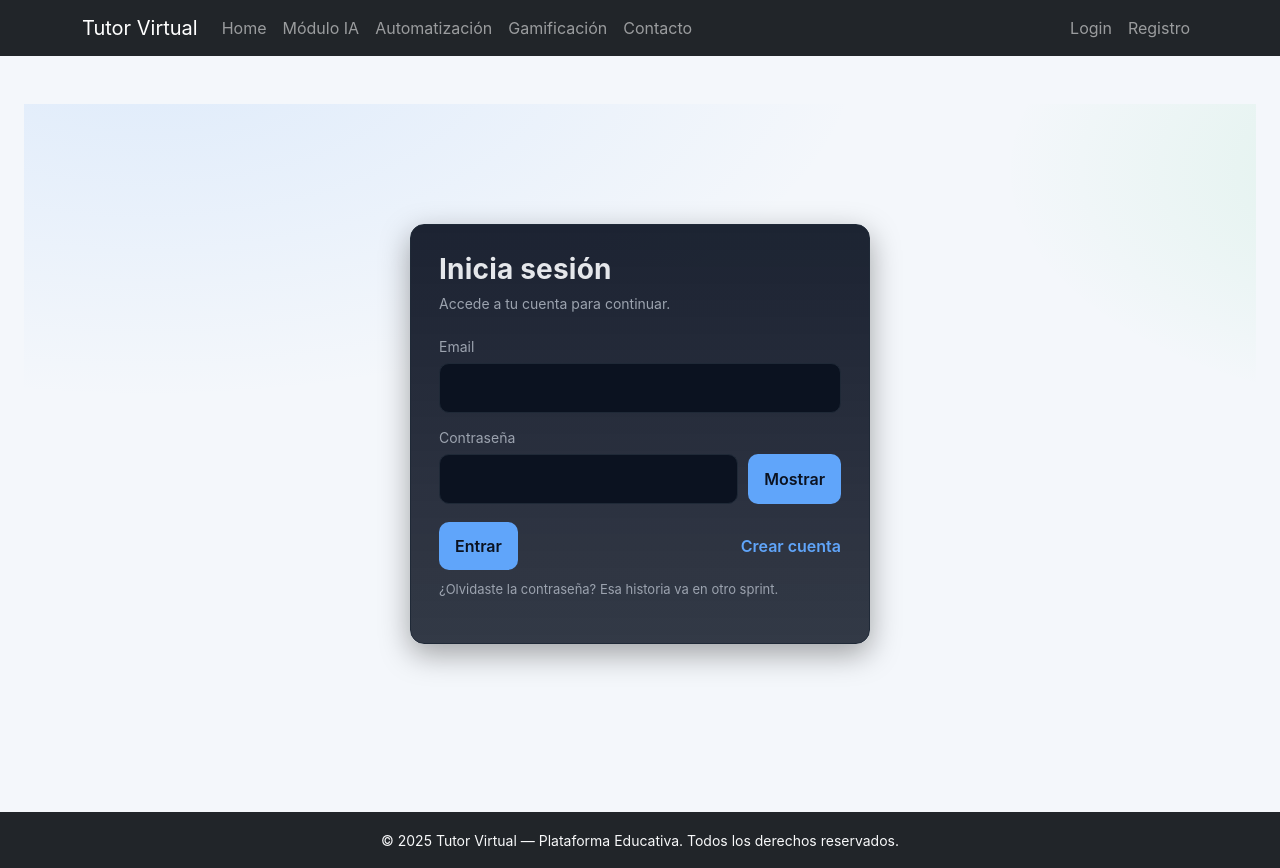
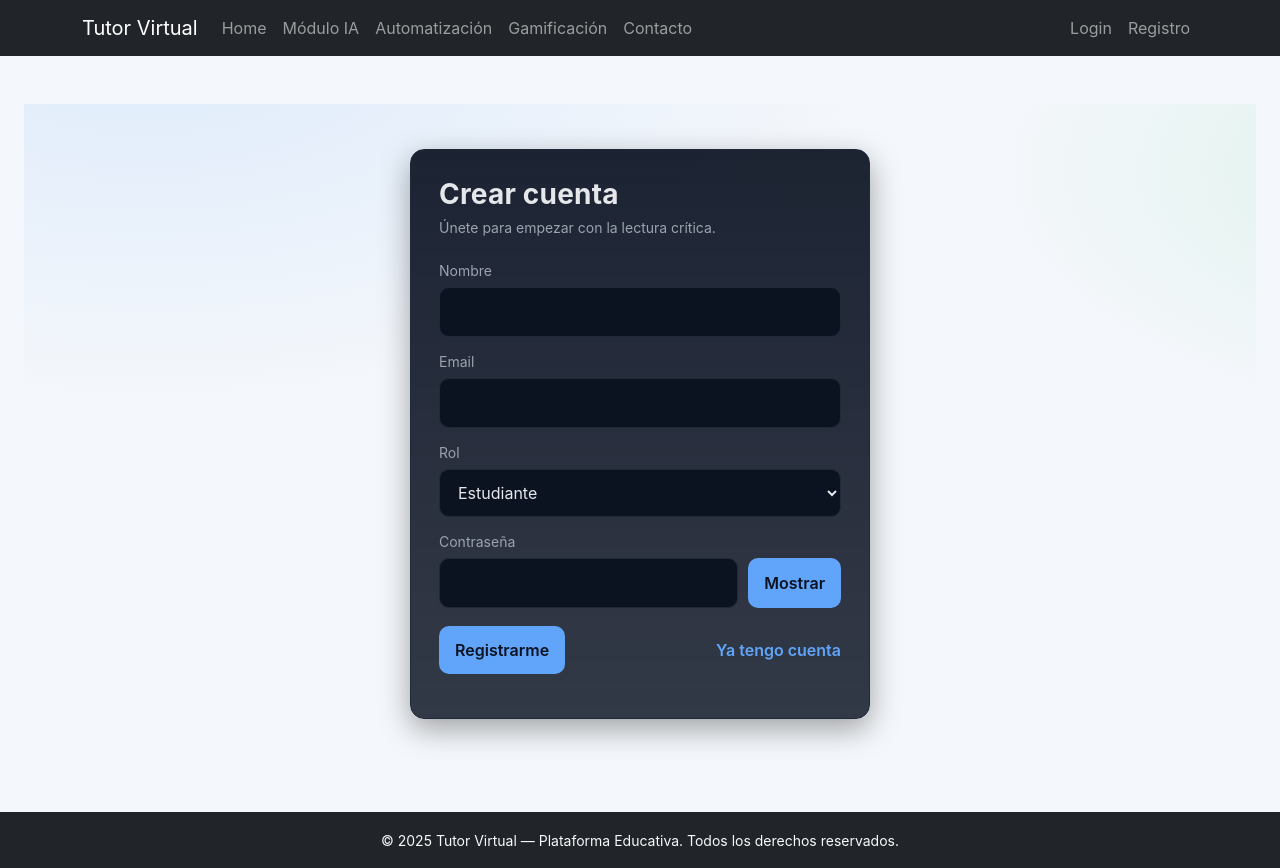
Before and after one commit to kenyiYR/TUTOR-VIRTUAL-DE-LECTURA-CR-TICA, a React (Vite) app: page /register in a window 1280 px wide. Built offline with nearby package versions, Linux system fonts and the light colour scheme.

Commit message:
fix(hu1-ui): pantalla de Registro correcta, layout de auth y estilos; enlace/handler de logout

```diff
--- a/src/frontend/pages/Login/Register.jsx
+++ b/src/frontend/pages/Login/Register.jsx
@@ -1,10 +1,12 @@
 import { useState } from 'react';
 import { useNavigate, Link } from 'react-router-dom';
-import { login } from '../../services/auth.js';
+import { register } from '../../services/auth.js';
 import AuthLayout from '../../components/AuthLayout.jsx';
 
-export default function Login() {
+export default function Register() {
+  const [nombre, setNombre] = useState('');
   const [email, setEmail] = useState('');
+  const [rol, setRol] = useState('estudiante');
   const [password, setPassword] = useState('');
   const [show, setShow] = useState(false);
   const [loading, setLoading] = useState(false);
@@ -13,24 +15,31 @@ export default function Login() {
 
   async function onSubmit(e){
     e.preventDefault();
-    setErr('');
-    setLoading(true);
+    setErr(''); setLoading(true);
     try{
-      await login({ email, password });
-      navigate('/perfil');   // ajusta destino si quieres
-    }catch(e){
-      setErr(e.message);
-    }finally{
-      setLoading(false);
-    }
+      await register({ nombre, email, password, rol });
+      navigate('/perfil');
+    }catch(e){ setErr(e.message); }
+    finally{ setLoading(false); }
   }
 
   return (
-    <AuthLayout title="Inicia sesión" subtitle="Accede a tu cuenta para continuar.">
+    <AuthLayout title="Crear cuenta" subtitle="Únete para empezar con la lectura crítica.">
       <form className="auth-form" onSubmit={onSubmit}>
+        <label htmlFor="nombre">Nombre</label>
+        <input id="nombre" className="auth-input"
+               value={nombre} onChange={e=>setNombre(e.target.value)} required />
+
         <label htmlFor="email">Email</label>
         <input id="email" className="auth-input" type="email"
                value={email} onChange={e=>setEmail(e.target.value)} required />
+
+        <label htmlFor="rol">Rol</label>
+        <select id="rol" className="auth-input"
+                value={rol} onChange={e=>setRol(e.target.value)}>
+          <option value="estudiante">Estudiante</option>
+          <option value="docente">Docente</option>
+        </select>
 
         <label htmlFor="password">Contraseña</label>
         <div className="auth-row">
@@ -44,13 +53,13 @@ export default function Login() {
 
         <div className="auth-actions">
           <button className="btn-primary" type="submit" disabled={loading}>
-            {loading ? 'Entrando…' : 'Entrar'}
+            {loading ? 'Creando…' : 'Registrarme'}
           </button>
-          <Link className="link" to="/register">Crear cuenta</Link>
+          <Link className="link" to="/login">Ya tengo cuenta</Link>
         </div>
 
         {err && <div className="auth-error">{err}</div>}
-        <p className="auth-note">¿Olvidaste la contraseña? Esa historia va en otro sprint.</p>
+        <p className="auth-note"></p>
       </form>
     </AuthLayout>
   );
```
